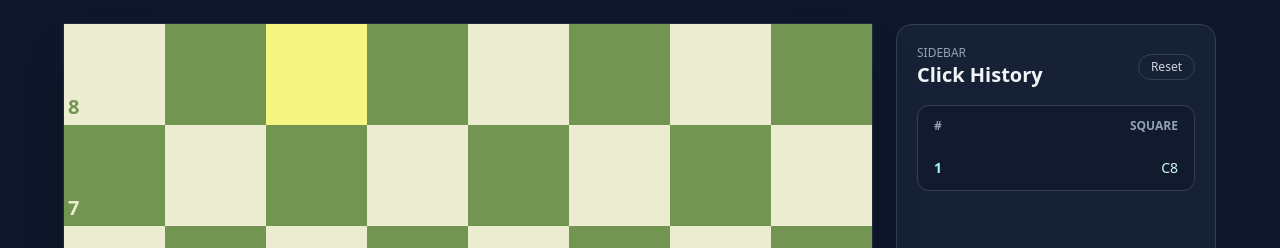
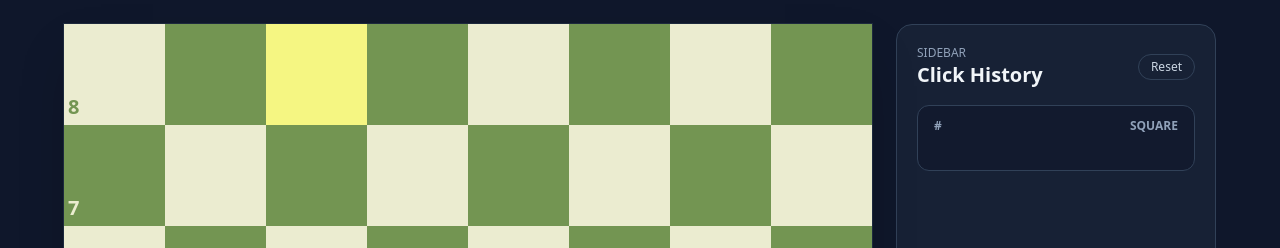
Before and after one commit to MikeRubio/chess-vue-test, a Vue app: page / in a window 1280 px wide. Both pictures are taken after a click on the button 316 px from the left and 74 px from the top of the page. Shown: the top 248 px of the page. Built offline with nearby package versions, Linux system fonts and the light colour scheme.

Commit message:
NO-TICKET showing only mvments on the log

```diff
--- a/src/components/ClicksSidebar.vue
+++ b/src/components/ClicksSidebar.vue
@@ -29,7 +29,12 @@
           :key="`${square}-${idx}`"
           class="flex items-center justify-between px-4 py-3 text-sm"
         >
-          <span class="font-semibold text-cyan-200">{{ idx + 1 }}</span>
+          <span
+            v-if="idx >= 1"
+            class="font-semibold text-cyan-200"
+          >
+            {{ idx }}
+          </span>
           <span class="font-medium" :class="square === lastSquare ? 'text-cyan-100' : ''">
             {{ moveLabel(square, idx) }}
           </span>
@@ -49,8 +54,9 @@ const { history, lastSquare, hasHistory } = storeToRefs(boardStore)
 const handleReset = () => boardStore.reset()
 
 const moveLabel = (square: string, idx: number) => {
-  if (idx === 0) return square.toUpperCase()
+  if (idx > 0) {
   const from = history.value[idx - 1]?.toUpperCase()
   return `${from} to ${square.toUpperCase()}`
+  }
 }
 </script>
```
